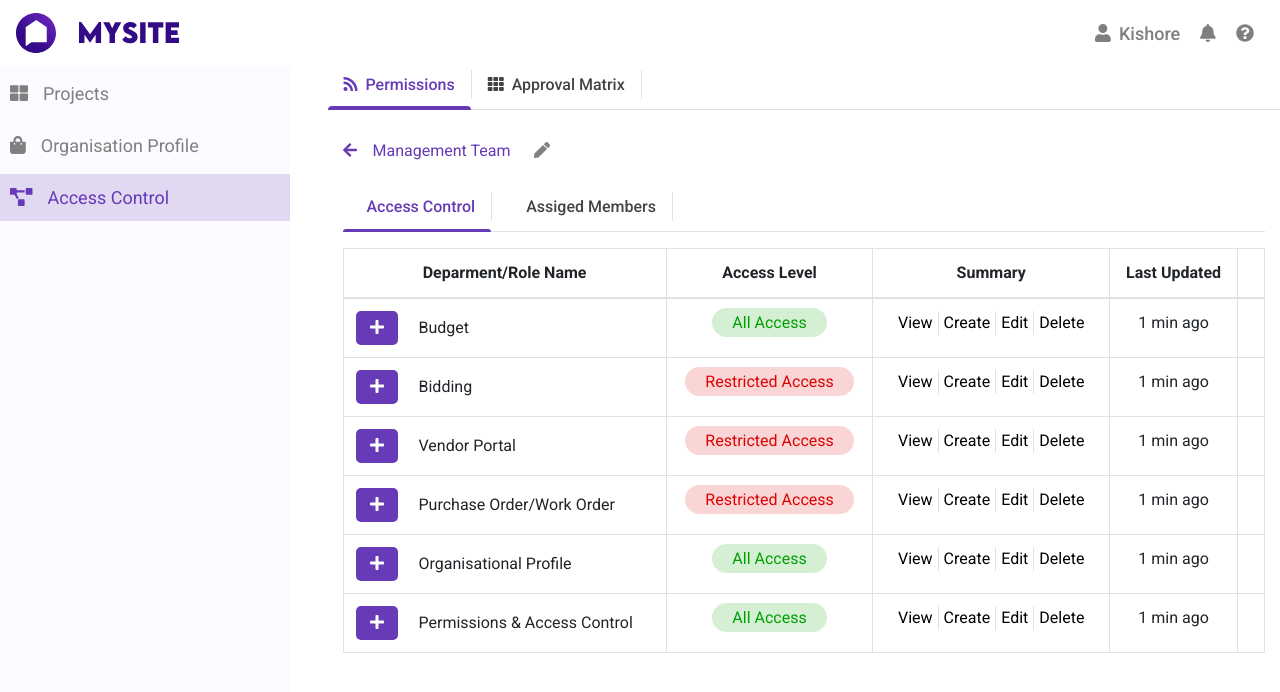
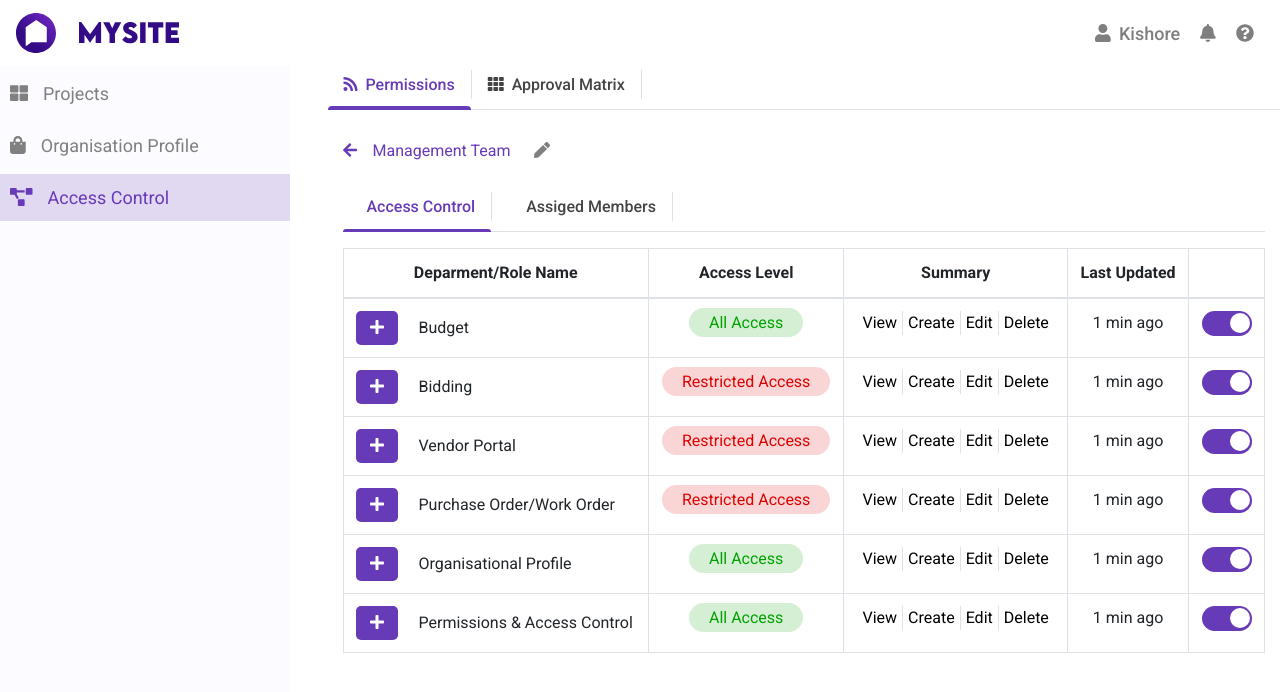
Before and after one commit to hossainrabbi/ui-design, a React (Create React App) app: page /accessControl/1 in a window 1280 px wide. Shown: the top 692 px of the page. Built offline with nearby package versions, Linux system fonts and the light colour scheme.

Commit message:
toggle added

```diff
--- a/src/App.js
+++ b/src/App.js
@@ -1,16 +1,24 @@
 import React from 'react';
 import { BrowserRouter as Router, Route, Switch } from 'react-router-dom';
-import AccessControl from './components/AccessControl';
-import AccessControlDetails from './components/AccessControlDetails';
+import AccessControl from './pages/AccessControl';
+import AccessControlDetails from './pages/AccessControlDetails';
 import NavBar from './components/NavBar';
-import Sidebar from './components/Sidebar';
+import Home from './pages/Home';
+import OrganisationProfile from './pages/OrganisationProfile';
+import Projects from './pages/Projects';
 
 function App() {
     return (
         <Router>
             <NavBar />
             <Switch>
-                <Route exact path="/" component={Sidebar} />
+                <Route exact path="/" component={Home} />
+                <Route exact path="/projects" component={Projects} />
+                <Route
+                    exact
+                    path="/organisationProfile"
+                    component={OrganisationProfile}
+                />
                 <Route exact path="/accessControl" component={AccessControl} />
                 <Route
                     path="/accessControl/:id"
--- a/src/components/AddRoleContent.js
+++ b/src/components/AddRoleContent.js
@@ -3,18 +3,18 @@ import { FontAwesomeIcon } from '@fortawesome/react-fontawesome';
 import React from 'react';
 import { Link } from 'react-router-dom';
 
-const AddRoleContent = ({ id, title, access, members, updated, disabled }) => {
+const AddRoleContent = ({ id, title, access, members, updated, type }) => {
     return (
         <tr className="text-center">
             <td className="text-left">
                 <div className="form-check">
                     <input
                         className="form-check-input"
-                        type="radio"
+                        type={type}
                         name="roleRadio"
                         id={id}
                         value={title}
-                        disabled={disabled && 'disabled'}
+                        readOnly={type === 'text' ? true : ''}
                     />
                     <label className="form-check-label" htmlFor={id}>
                         {title}
--- a/src/components/AddRoleContentDetails.js
+++ b/src/components/AddRoleContentDetails.js
@@ -12,6 +12,8 @@ const permissions = [
 
 const AddRoleContentDetails = ({ title, access, updated }) => {
     const [showInfo, setShowInfo] = useState(false);
+    const [toggleChenge, settoggleChenge] = useState(true);
+
     return (
         <>
             <tr className="role-content-details text-center">
@@ -31,7 +33,13 @@ const AddRoleContentDetails = ({ title, access, updated }) => {
                     </div>
                 </td>
                 <td>
-                    <span className={access}>{access}</span>
+                    <span
+                        className={`${access} ${
+                            !toggleChenge ? 'disable' : ''
+                        }`}
+                    >
+                        {access}
+                    </span>
                 </td>
                 <td>
                     <button className="costomize-btn">View</button>
@@ -40,7 +48,16 @@ const AddRoleContentDetails = ({ title, access, updated }) => {
                     <button className="costomize-btn">Delete</button>
                 </td>
                 <td>{updated}</td>
-                <td></td>
+                <td>
+                    <label className="switch">
+                        <input
+                            type="checkbox"
+                            defaultChecked={toggleChenge ? true : ''}
+                            onClick={() => settoggleChenge(!toggleChenge)}
+                        />
+                        <span className="slider round"></span>
+                    </label>
+                </td>
             </tr>
             {showInfo && (
                 <tr>
--- a/src/data/addRole.data.js
+++ b/src/data/addRole.data.js
@@ -5,6 +5,7 @@ export const addRole = [
         access: 'All Access',
         members: 4,
         updated: '1 min ago',
+        type: 'radio',
     },
     {
         id: 2,
@@ -12,6 +13,7 @@ export const addRole = [
         access: 'Restricted Access',
         members: 8,
         updated: '1 min ago',
+        type: 'radio',
     },
     {
         id: 3,
@@ -19,6 +21,7 @@ export const addRole = [
         access: 'Restricted Access',
         members: 16,
         updated: '1 min ago',
+        type: 'radio',
     },
     {
         id: 4,
@@ -26,6 +29,7 @@ export const addRole = [
         access: 'Restricted Access',
         members: 4,
         updated: '1 min ago',
+        type: 'radio',
     },
     {
         id: 5,
@@ -33,6 +37,6 @@ export const addRole = [
         access: 'All Access',
         members: 1,
         updated: '1 min ago',
-        disabled: true,
+        type: 'text',
     },
 ];
--- a/src/index.css
+++ b/src/index.css
@@ -52,6 +52,75 @@ a {
 .Restricted.Access {
     color: var(--danger-color);
     background-color: var(--danger-color-light);
+}
+
+.disable {
+    color: var(--gray-color) !important;
+    background-color: var(--gray-color-light) !important;
+    -webkit-touch-callout: none;
+    -webkit-user-select: none;
+    -khtml-user-select: none;
+    -moz-user-select: none;
+    -ms-user-select: none;
+    user-select: none;
+}
+
+.switch {
+    position: relative;
+    display: inline-block;
+    width: 50px;
+    height: 25px;
+}
+
+.switch input {
+    opacity: 0;
+    width: 0;
+    height: 0;
+}
+
+.slider {
+    position: absolute;
+    cursor: pointer;
+    top: 0;
+    left: 0;
+    right: 0;
+    bottom: 0;
+    background-color: var(--gray-color-light);
+    -webkit-transition: 0.4s;
+    transition: 0.4s;
+}
+
+.slider:before {
+    position: absolute;
+    content: '';
+    height: 20px;
+    width: 20px;
+    left: 2px;
+    bottom: 3px;
+    background-color: var(--background-color);
+    transition: 0.4s;
+}
+
+input:checked + .slider {
+    background-color: var(--main-color);
+}
+
+input:focus + .slider {
+    box-shadow: 0 0 1px var(--main-color);
+}
+
+input:checked + .slider:before {
+    -webkit-transform: translateX(26px);
+    -ms-transform: translateX(26px);
+    transform: translateX(26px);
+}
+
+.slider.round {
+    border-radius: 34px;
+}
+
+.slider.round:before {
+    border-radius: 50%;
 }
 
 .link {
@@ -189,6 +258,13 @@ a {
 }
 
 /* Role Detail Component */
+.add-role input[type='text'].form-check-input {
+    border: none;
+    outline: none;
+    margin-top: 0;
+    margin-left: -1px;
+}
+
 .role-detail a {
     color: var(--main-color);
     margin-right: 10px;
--- a/src/components/AccessControlDetails.js
+++ b/src/pages/AccessControl.js
@@ -1,11 +1,11 @@
 import React from 'react';
 import { Col, Row, Tab, Tabs } from 'react-bootstrap';
-import RoleDetails from './RoleDetails';
-import Sidebar from './Sidebar';
+import AddRole from '../components/AddRole';
+import Sidebar from '../components/Sidebar';
 
-const AccessControlDetails = () => {
+const AccessControl = () => {
     return (
-        <Row className="access-control-details">
+        <Row>
             <Col md={3}>
                 <div className="position-relative">
                     <Sidebar />
@@ -18,7 +18,7 @@ const AccessControlDetails = () => {
                     id="tab"
                 >
                     <Tab eventKey="permissions" title="Permissions">
-                        <RoleDetails />
+                        <AddRole />
                     </Tab>
                     <Tab
                         eventKey="approvalMatrix"
@@ -30,4 +30,4 @@ const AccessControlDetails = () => {
     );
 };
 
-export default AccessControlDetails;
+export default AccessControl;
--- a/src/components/AccessControl.js
+++ b/src/pages/AccessControlDetails.js
@@ -1,11 +1,11 @@
 import React from 'react';
 import { Col, Row, Tab, Tabs } from 'react-bootstrap';
-import AddRole from './AddRole';
-import Sidebar from './Sidebar';
+import RoleDetails from '../components/RoleDetails';
+import Sidebar from '../components/Sidebar';
 
-const AccessControl = () => {
+const AccessControlDetails = () => {
     return (
-        <Row>
+        <Row className="access-control-details">
             <Col md={3}>
                 <div className="position-relative">
                     <Sidebar />
@@ -18,7 +18,7 @@ const AccessControl = () => {
                     id="tab"
                 >
                     <Tab eventKey="permissions" title="Permissions">
-                        <AddRole />
+                        <RoleDetails />
                     </Tab>
                     <Tab
                         eventKey="approvalMatrix"
@@ -30,4 +30,4 @@ const AccessControl = () => {
     );
 };
 
-export default AccessControl;
+export default AccessControlDetails;
--- /dev/null
+++ b/src/pages/Home.js
@@ -0,0 +1,20 @@
+import React from 'react';
+import { Col, Row } from 'react-bootstrap';
+import Sidebar from '../components/Sidebar';
+
+const Home = () => {
+    return (
+        <Row>
+            <Col md={3}>
+                <div className="position-relative">
+                    <Sidebar />
+                </div>
+            </Col>
+            <Col md={9} className="mt-7">
+                <h2>Welcome to my Site</h2>
+            </Col>
+        </Row>
+    );
+};
+
+export default Home;
--- /dev/null
+++ b/src/pages/OrganisationProfile.js
@@ -0,0 +1,20 @@
+import React from 'react';
+import { Col, Row } from 'react-bootstrap';
+import Sidebar from '../components/Sidebar';
+
+const OrganisationProfile = () => {
+    return (
+        <Row>
+            <Col md={3}>
+                <div className="position-relative">
+                    <Sidebar />
+                </div>
+            </Col>
+            <Col md={9} className="mt-7">
+                <h2>Coming Soon...</h2>
+            </Col>
+        </Row>
+    );
+};
+
+export default OrganisationProfile;
--- /dev/null
+++ b/src/pages/Projects.js
@@ -0,0 +1,20 @@
+import React from 'react';
+import { Col, Row } from 'react-bootstrap';
+import Sidebar from '../components/Sidebar';
+
+const Projects = () => {
+    return (
+        <Row>
+            <Col md={3}>
+                <div className="position-relative">
+                    <Sidebar />
+                </div>
+            </Col>
+            <Col md={9} className="mt-7">
+                <h2>Coming Soon...</h2>
+            </Col>
+        </Row>
+    );
+};
+
+export default Projects;
```
